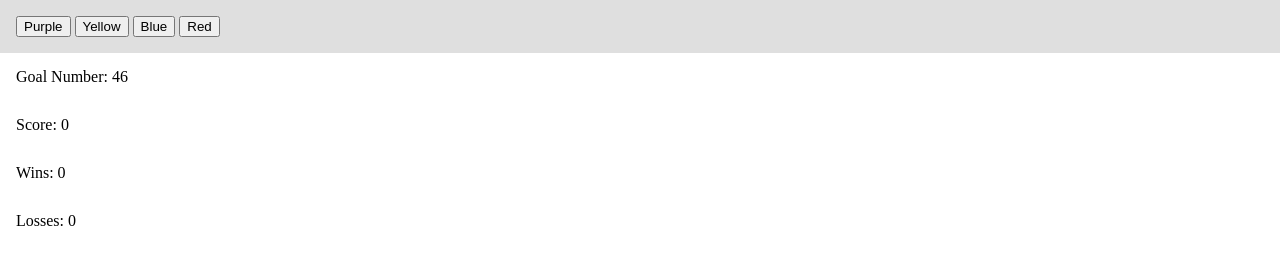
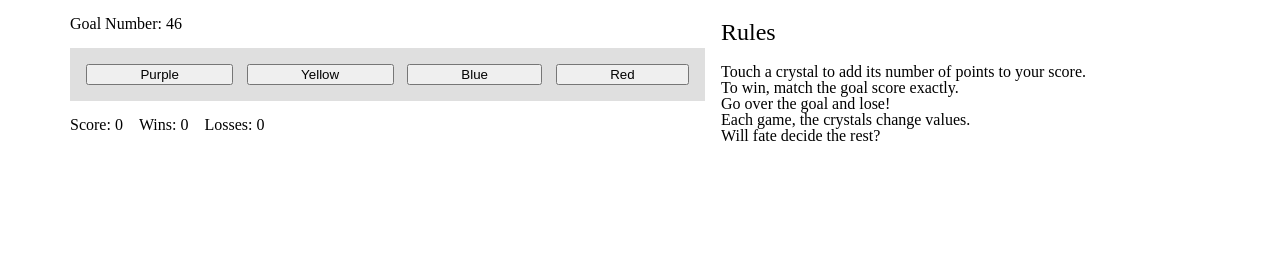
Before and after one commit to Vavassor/unit-4-game, a plain HTML site: page index.html in a window 1280 px wide. Drawn offline with nearby package versions, Linux system fonts and the light colour scheme.

Commit message:
Adds instructions and gives the layout some structure.

```diff
--- a/assets/css/style.css
+++ b/assets/css/style.css
@@ -1,8 +1,87 @@
+body {
+  display: grid;
+  grid-template-areas:
+    "instructions"
+    "main";
+  grid-template-columns: 1fr;
+}
+
+h2 {
+  font-size: 1.5em;
+  margin: 0.83em 0;
+}
+
+main {
+  grid-area: main;
+}
+
 .button-box {
   background-color: #dfdfdf;
+  display: flex;
+  flex-wrap: wrap;
   padding: 1em;
 }
 
-.readout-group {
+.crystal {
+  flex-grow: 1;
+  margin-right: 1em;
+}
+
+.crystal:last-child {
+  margin-right: 0;
+}
+
+.goal-box {
   padding: 1em;
 }
+
+.instructions {
+  grid-area: instructions;
+  padding: 0 1em;
+}
+
+.readout-group {
+  margin-right: 1em;
+}
+
+.readout-group:last-child {
+  margin-right: 0;
+}
+
+.stats-box {
+  display: flex;
+  padding: 1em;
+}
+
+@media screen and (min-width: 576px) {
+  body {
+    grid-template-areas: ". main instructions .";
+    grid-template-columns: 1fr 300px 240px 1fr;
+  }
+
+  .goal-box {
+    padding: 1em 0;
+  }
+
+  .stats-box {
+    padding: 1em 0;
+  }
+}
+
+@media screen and (min-width: 768px) {
+  body {
+    grid-template-columns: 1fr 400px 320px 1fr;
+  }
+}
+
+@media screen and (min-width: 992px) {
+  body {
+    grid-template-columns: 1fr 535px 425px 1fr;
+  }
+}
+
+@media screen and (min-width: 1200px) {
+  body {
+    grid-template-columns: 1fr 635px 505px 1fr;
+  }
+}
--- a/index.html
+++ b/index.html
@@ -12,6 +12,25 @@
 </head>
 
 <body>
+  <aside class="instructions">
+    <h2>Rules</h2>
+    <ul>
+      <li>Touch a crystal to add its number of points to your score.</li>
+      <li>To win, match the goal score exactly.</li>
+      <li>Go over the goal and lose!</li>
+      <li>Each game, the crystals change values.</li>
+      <li>Will fate decide the rest?</li>
+    </ul>
+  </aside>
+
+  <main>
+    <div class="goal-box">
+      <div class="readout-group">
+        <label for="goal-number">Goal Number:</label>
+        <output id="goal-number"></output>
+      </div>
+    </div>
+
     <div class="button-box">
       <button class="crystal" value="0">Purple</button>
       <button class="crystal" value="1">Yellow</button>
@@ -19,11 +38,7 @@
       <button class="crystal" value="3">Red</button>
     </div>
 
-  <div class="readout-group">
-    <label for="goal-number">Goal Number:</label>
-    <output id="goal-number"></output>
-  </div>
-
+    <div class="stats-box">
       <div class="readout-group">
         <label for="score">Score:</label>
         <output id="score"></output>
@@ -38,6 +53,8 @@
         <label for="losses">Losses:</label>
         <output id="losses"></output>
       </div>
+    </div>
+  </main>
 </body>
 
 </html>
```
Lines whose indentation alone changed are shown as unchanged.
